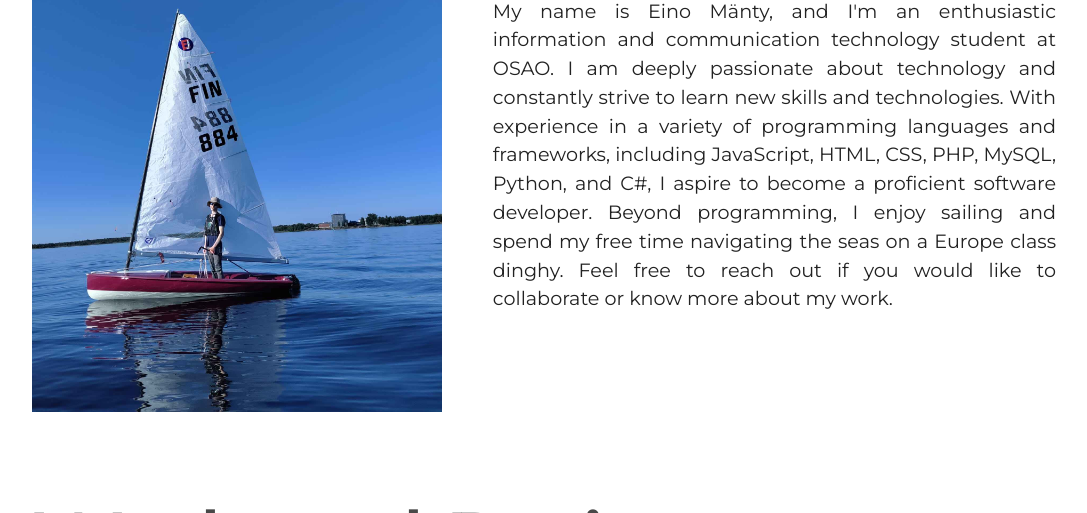
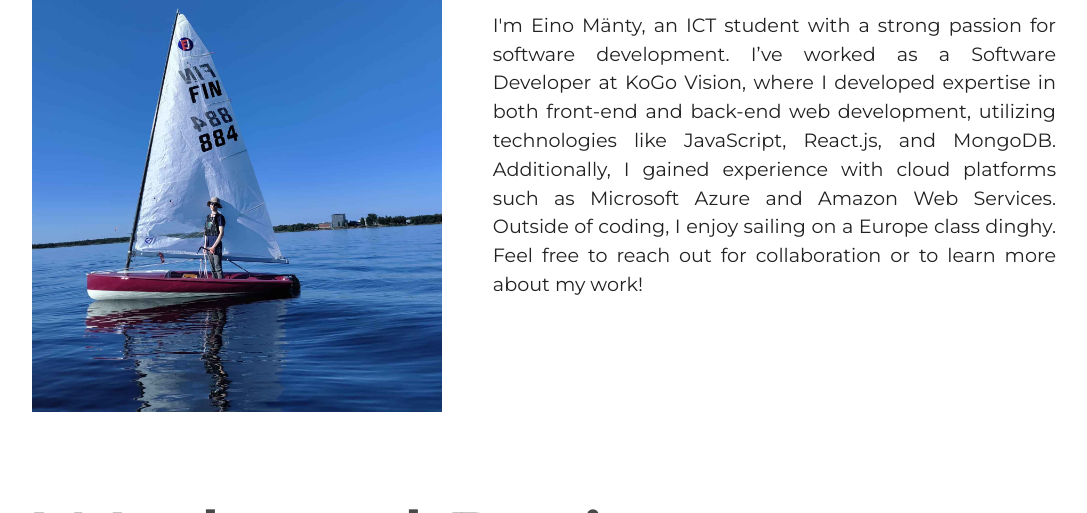
Before and after one commit to eikkapine/Portfolio, a plain HTML site: page index.html in a window 1280 px wide. Shown: the part 670-1183 px from the top of the page, without its empty margins (96-1183 px from the left). Drawn offline with Linux system fonts and the light colour scheme.

Commit message:
Update index.html

```diff
--- a/index.html
+++ b/index.html
@@ -39,7 +39,7 @@
             <div class="about-me-text">
                 <h1>About Me</h1>
                 <p id="aboutmetext">
-                    My name is Eino Mänty, and I'm an enthusiastic information and communication technology student at OSAO. I am deeply passionate about technology and constantly strive to learn new skills and technologies. With experience in a variety of programming languages and frameworks, including JavaScript, HTML, CSS, PHP, MySQL, Python, and C#, I aspire to become a proficient software developer. Beyond programming, I enjoy sailing and spend my free time navigating the seas on a Europe class dinghy. Feel free to reach out if you would like to collaborate or know more about my work.
+                    I'm Eino Mänty, an ICT student with a strong passion for software development. I’ve worked as a Software Developer at KoGo Vision, where I developed expertise in both front-end and back-end web development, utilizing technologies like JavaScript, React.js, and MongoDB. Additionally, I gained experience with cloud platforms such as Microsoft Azure and Amazon Web Services. Outside of coding, I enjoy sailing on a Europe class dinghy. Feel free to reach out for collaboration or to learn more about my work!
                 </p>
             </div>
         </div>
```
